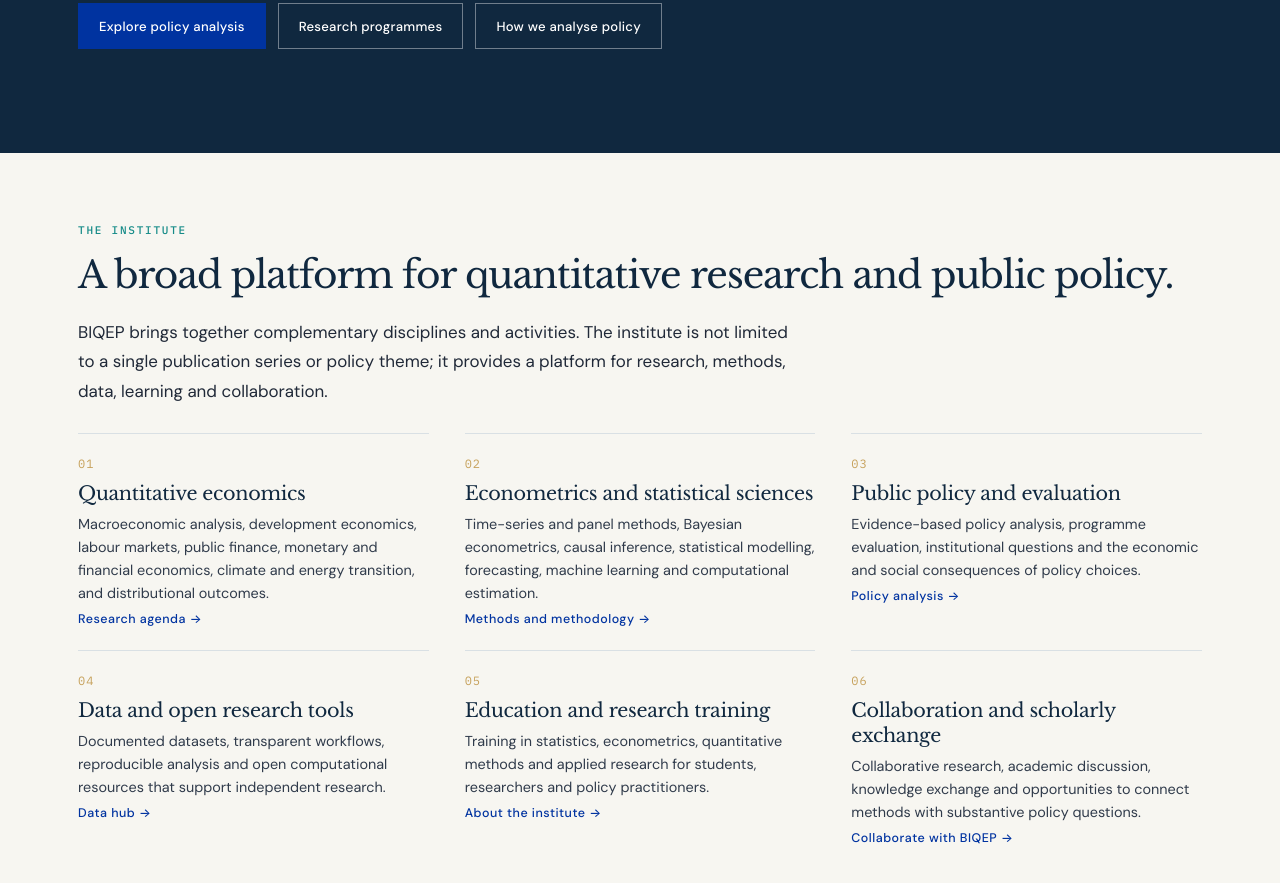
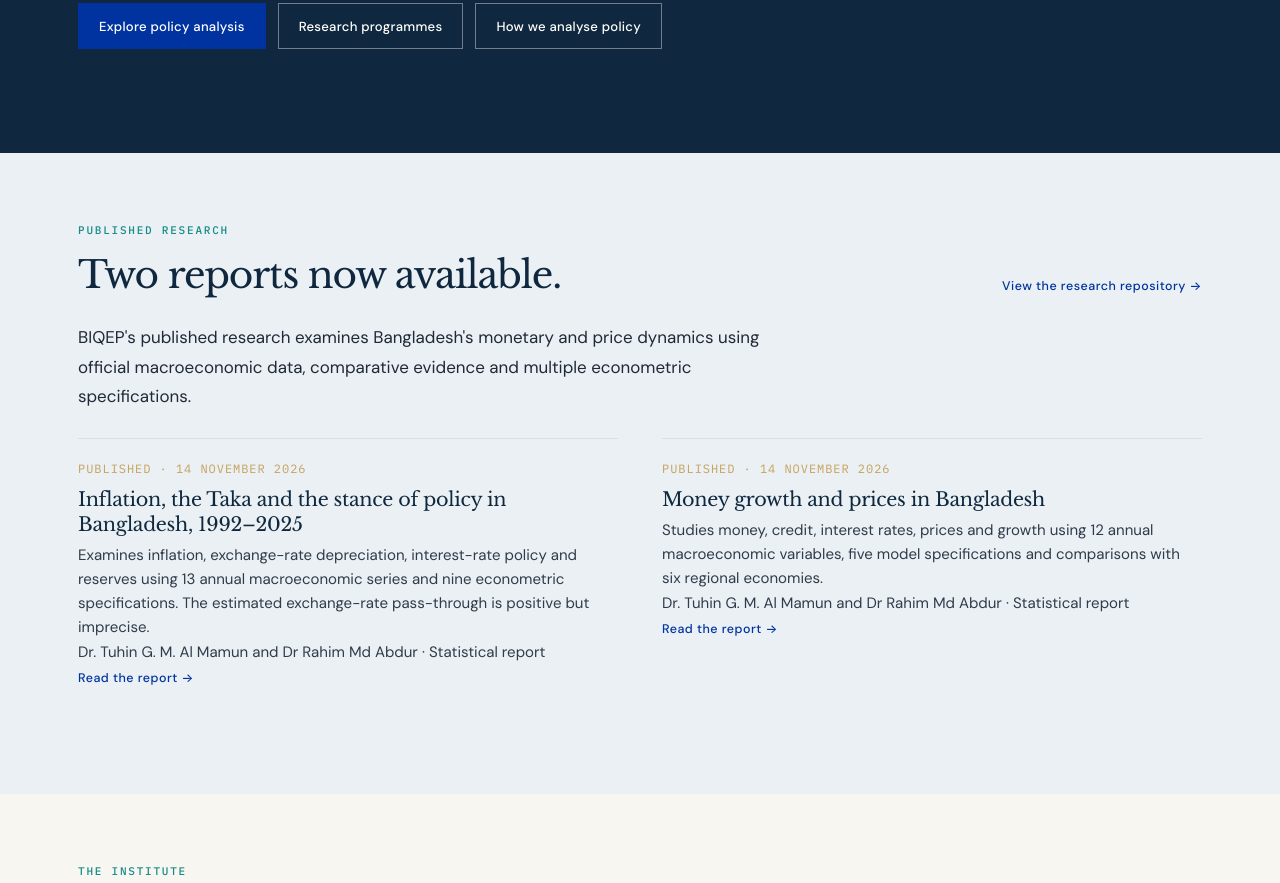
Before and after one commit to bcqp/center, a plain HTML site: page index.html in a window 1280 px wide. Shown: the part 964-1847 px from the top of the page. Drawn offline with nearby package versions, Linux system fonts and the light colour scheme.

Commit message:
Feature both published BIQEP research reports on homepage

```diff
--- a/index.html
+++ b/index.html
@@ -37,6 +37,28 @@
 <p class="byline">By <a href="tuhin-al-mamun/index.html">Dr. Tuhin G. M. Al Mamun</a>, Co-Founder</p>
 <div class="btns"><a class="btn" href="briefs/index.html">Explore policy analysis</a><a class="btn ghost" href="research/index.html">Research programmes</a><a class="btn ghost" href="methodology/quantitative-policy-analysis/index.html">How we analyse policy</a></div>
 </div></section>
+
+<section class="sec mist"><div class="wrap">
+<div class="row"><div><div class="eyebrow">Published research</div><h2>Two reports now available.</h2></div><a class="link-arrow" href="briefs/index.html">View the research repository</a></div>
+<p class="lede">BIQEP's published research examines Bangladesh's monetary and price dynamics using official macroeconomic data, comparative evidence and multiple econometric specifications.</p>
+<div class="two" style="margin-top:26px">
+<article class="link-card">
+<span class="num">PUBLISHED · 14 NOVEMBER 2026</span>
+<h3>Inflation, the Taka and the stance of policy in Bangladesh, 1992–2025</h3>
+<p>Examines inflation, exchange-rate depreciation, interest-rate policy and reserves using 13 annual macroeconomic series and nine econometric specifications. The estimated exchange-rate pass-through is positive but imprecise.</p>
+<p class="small muted">Dr. Tuhin G. M. Al Mamun and Dr Rahim Md Abdur · Statistical report</p>
+<a class="link-arrow" href="briefs/inflation-taka-and-policy-stance-2026-11-14.html">Read the report</a>
+</article>
+<article class="link-card">
+<span class="num">PUBLISHED · 14 NOVEMBER 2026</span>
+<h3>Money growth and prices in Bangladesh</h3>
+<p>Studies money, credit, interest rates, prices and growth using 12 annual macroeconomic variables, five model specifications and comparisons with six regional economies.</p>
+<p class="small muted">Dr. Tuhin G. M. Al Mamun and Dr Rahim Md Abdur · Statistical report</p>
+<a class="link-arrow" href="briefs/money-and-prices-2026-11-14.html">Read the report</a>
+</article>
+</div>
+</div></section>
+
 <section class="sec"><div class="wrap">
 <div class="eyebrow">The institute</div><h2>A broad platform for quantitative research and public policy.</h2>
 <p class="lede">BIQEP brings together complementary disciplines and activities. The institute is not limited to a single publication series or policy theme; it provides a platform for research, methods, data, learning and collaboration.</p>
```
